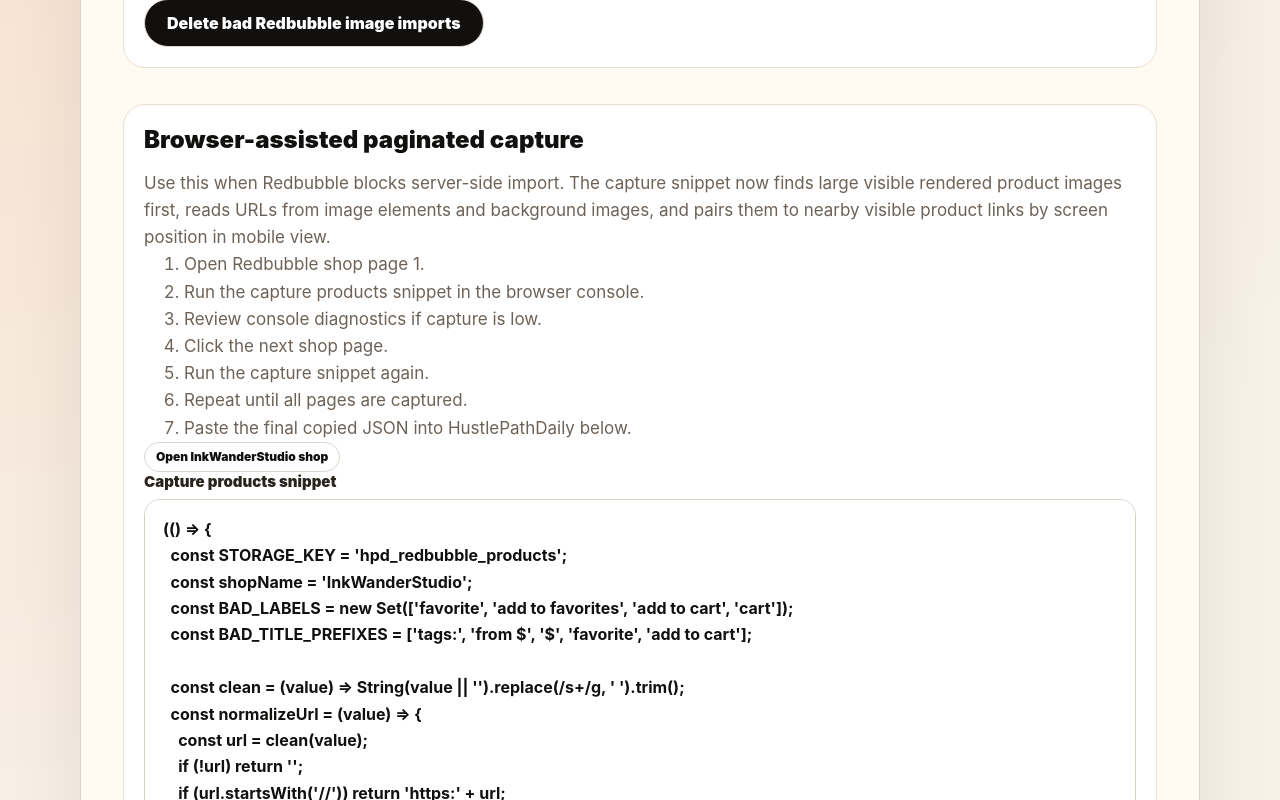
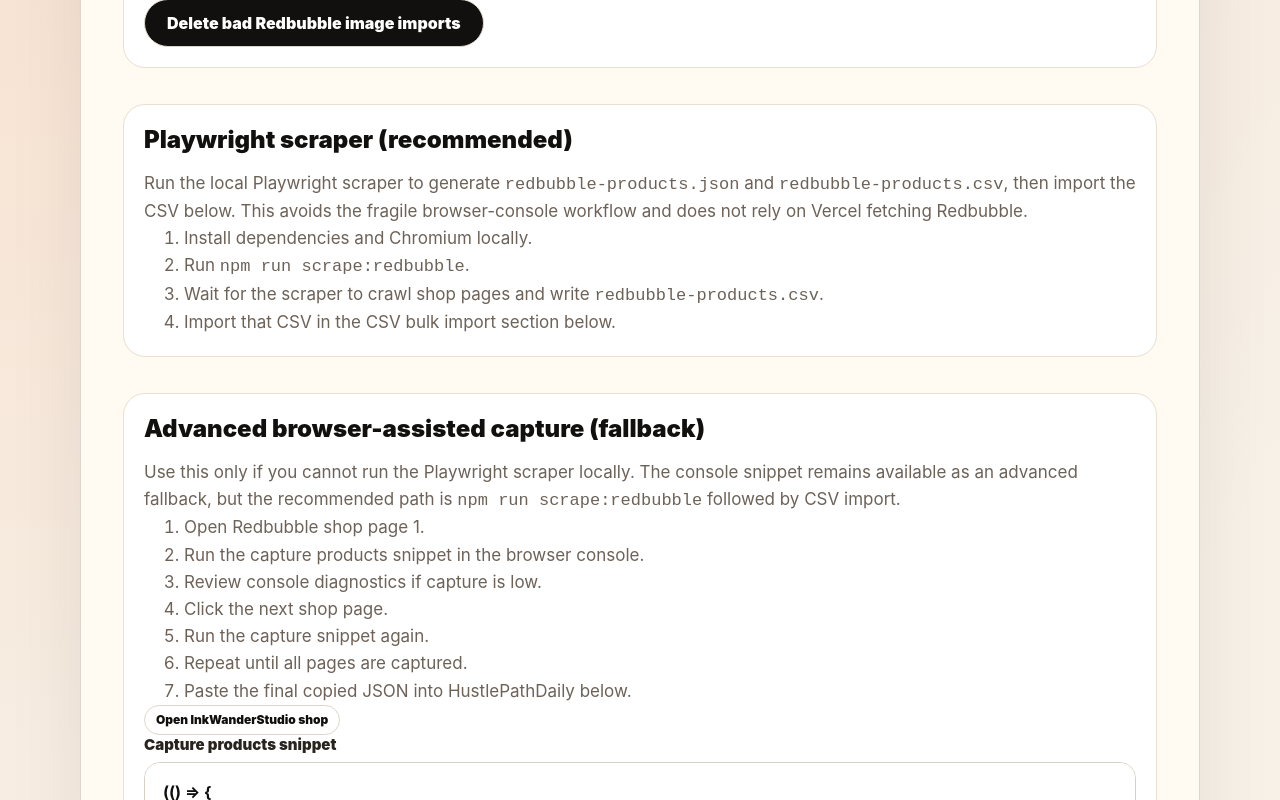
Before and after one commit to babushkahunter69/hustlepath, a Next.js app: page /admin/products in a window 1280 px wide. Shown: the part 700-1500 px from the top of the page. Built offline with nearby package versions, Linux system fonts and the light colour scheme; no server answers; the database is empty.

Commit message:
add playwright redbubble product scraper

```diff
--- a/app/admin/products/page.tsx
+++ b/app/admin/products/page.tsx
@@ -262,7 +262,6 @@
   console.log('Accepted product images:', productImages.length, productImages.map((item) => item.imageUrl));
   console.log('Rejected images with reason:', rejectedImages);
   console.log('Paired rows:', captured);
-  console.log('First 20 image URLs:', allMedia.flatMap((el) => imageCandidates(el)).slice(0, 20));
   console.log('First 10 product URLs:', productLinks.slice(0, 10).map((item) => item.productUrl));
   console.table(captured);
 
@@ -756,8 +755,19 @@
         </form>
 
         <div className="product-form admin-section">
-          <h2>Browser-assisted paginated capture</h2>
-          <p className="admin-muted">Use this when Redbubble blocks server-side import. The capture snippet now finds large visible rendered product images first, reads URLs from image elements and background images, and pairs them to nearby visible product links by screen position in mobile view.</p>
+          <h2>Playwright scraper (recommended)</h2>
+          <p className="admin-muted">Run the local Playwright scraper to generate <code>redbubble-products.json</code> and <code>redbubble-products.csv</code>, then import the CSV below. This avoids the fragile browser-console workflow and does not rely on Vercel fetching Redbubble.</p>
+          <ol className="admin-muted">
+            <li>Install dependencies and Chromium locally.</li>
+            <li>Run <code>npm run scrape:redbubble</code>.</li>
+            <li>Wait for the scraper to crawl shop pages and write <code>redbubble-products.csv</code>.</li>
+            <li>Import that CSV in the CSV bulk import section below.</li>
+          </ol>
+        </div>
+
+        <div className="product-form admin-section">
+          <h2>Advanced browser-assisted capture (fallback)</h2>
+          <p className="admin-muted">Use this only if you cannot run the Playwright scraper locally. The console snippet remains available as an advanced fallback, but the recommended path is <code>npm run scrape:redbubble</code> followed by CSV import.</p>
           <ol className="admin-muted">
             <li>Open Redbubble shop page 1.</li>
             <li>Run the capture products snippet in the browser console.</li>
@@ -799,7 +809,7 @@
 
         <form action={csvRedbubbleProductsAction} className="product-form admin-section">
           <h2>CSV bulk import</h2>
-          <p className="admin-muted">Columns: title, product_url, image_url, product_type, niche, tags. Valid rows become Ready products; invalid rows and duplicates are skipped.</p>
+          <p className="admin-muted">Recommended: run <code>npm run scrape:redbubble</code> locally, then import the generated <code>redbubble-products.csv</code> here. Columns: title, product_url, image_url, product_type, niche, tags. Valid rows become Ready products; invalid rows and duplicates are skipped.</p>
           <label className="field"><span>CSV data</span><textarea name="csv_data" rows={8} placeholder={'title,product_url,image_url,product_type,niche,tags\nFinancially Flexible Morally Exhausted,https://www.redbubble.com/i/sticker/Financially-Flexible-Morally-Exhausted-by-InkWanderStudio/181480283/7sgk,https://ih1.redbubble.net/image...,Sticker,millennial humor,"adulting, relatable stickers"'} /></label>
           <button type="submit" className="primary-link">Import CSV products</button>
         </form>
```
